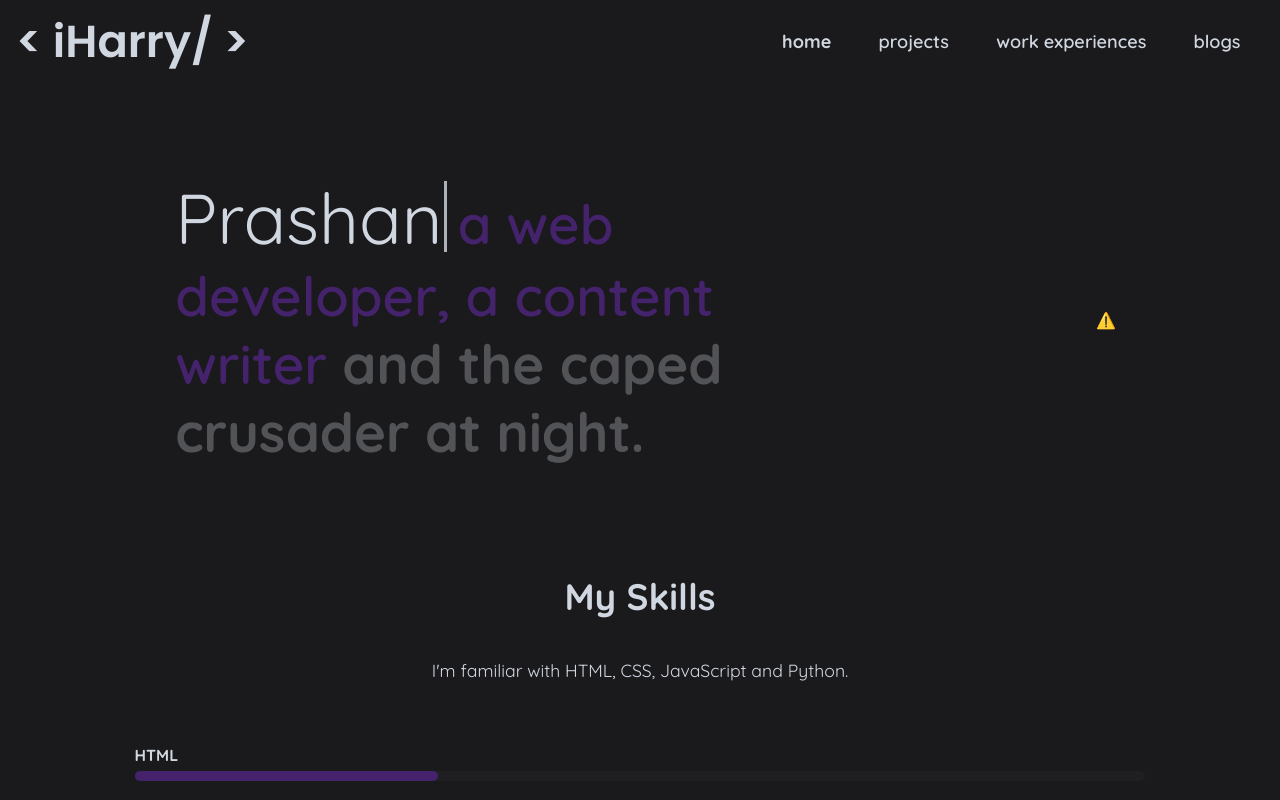
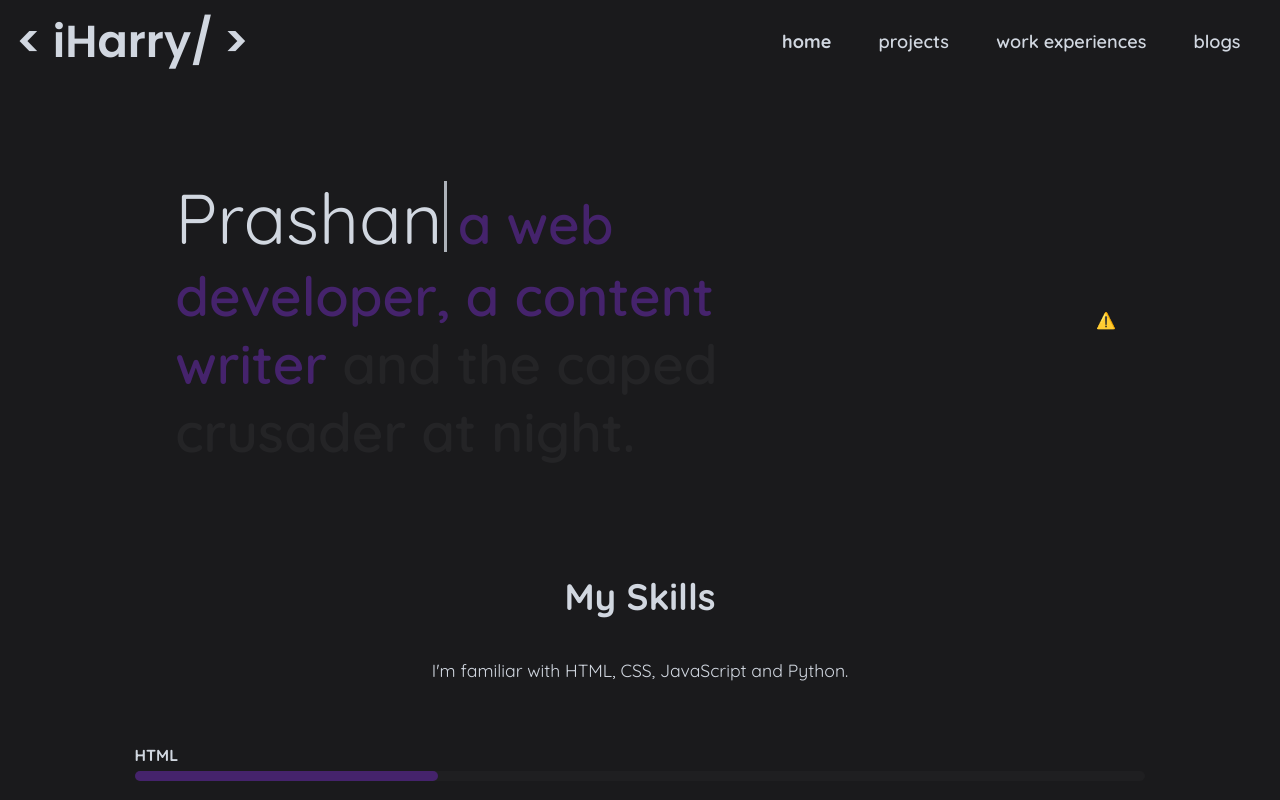
Before and after one commit to iHarryD/portfolio, a plain HTML site: page index.html in a window 1280 px wide. Shown: the top 800 px of the page. Drawn offline with nearby package versions, Linux system fonts and the light colour scheme; no server answers.

Commit message:
updated highlighting style

```diff
--- a/style.css
+++ b/style.css
@@ -18,7 +18,7 @@
   --fs-h2: clamp(1.8rem, 1vw + 1.5rem, 2.5rem);
   --fs-h3: clamp(1.4rem, 1vw + 1rem, 2rem);
   --fs-p: clamp(1rem, 1vw + 0.5rem, 1.1rem);
-  --accent-clr: #45236c;
+  --accent-clr: #45236C;
   --main-font-clr: #D1D7E0;
   --main-ff: "Quicksand", sans-serif;
 }
@@ -152,7 +152,7 @@ button {
 
 *::selection {
   background: #24586D;
-  color: 000;
+  color: 000 !important;
 }
 
 header {
@@ -258,7 +258,8 @@ nav ul li a:hover::after {
 }
 
 #intro-cc {
-  opacity: 0.3;
+  font-weight: 600;
+  opacity: 0.05;
 }
 
 section:not(#intro-illustration),
```
